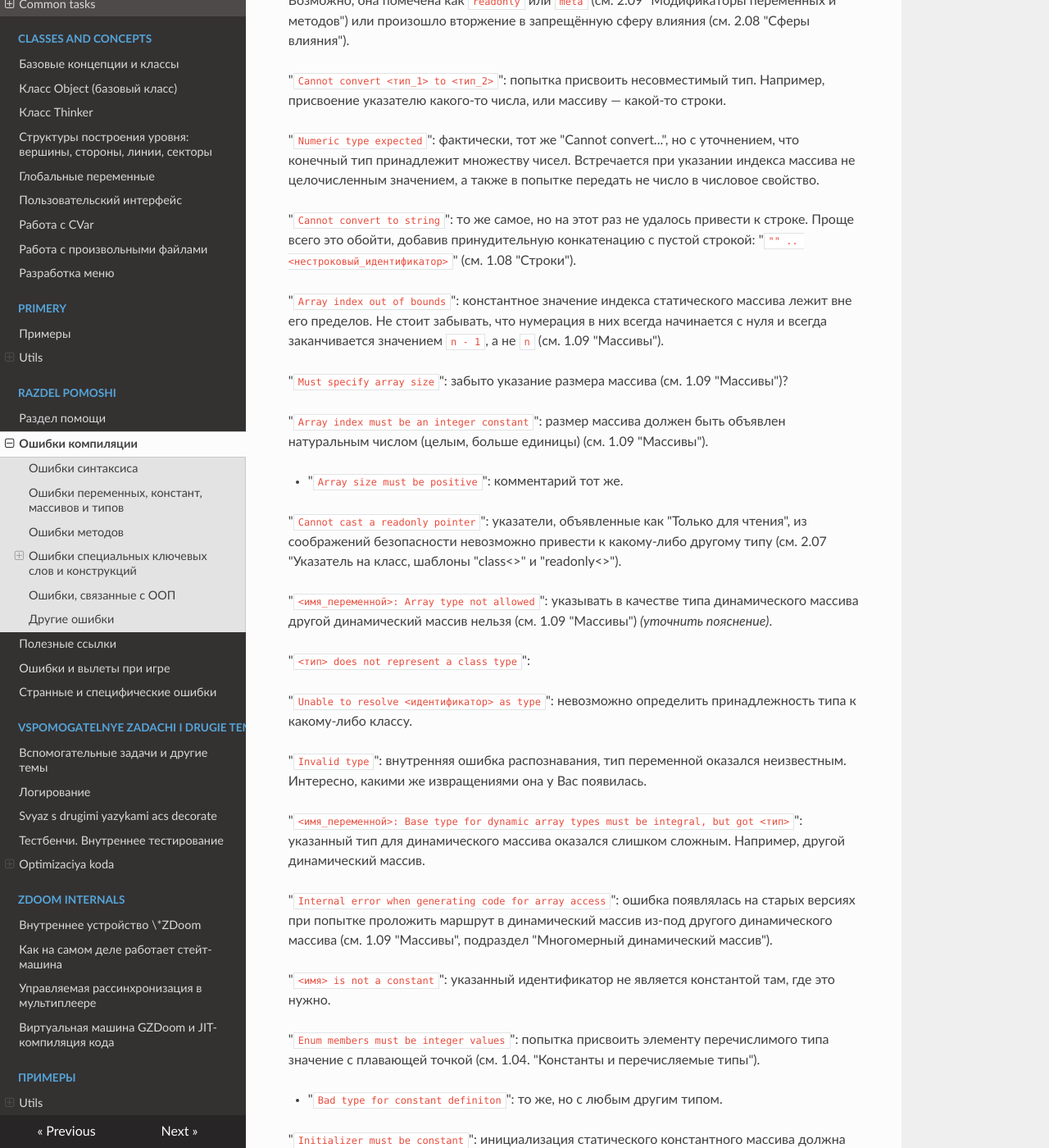
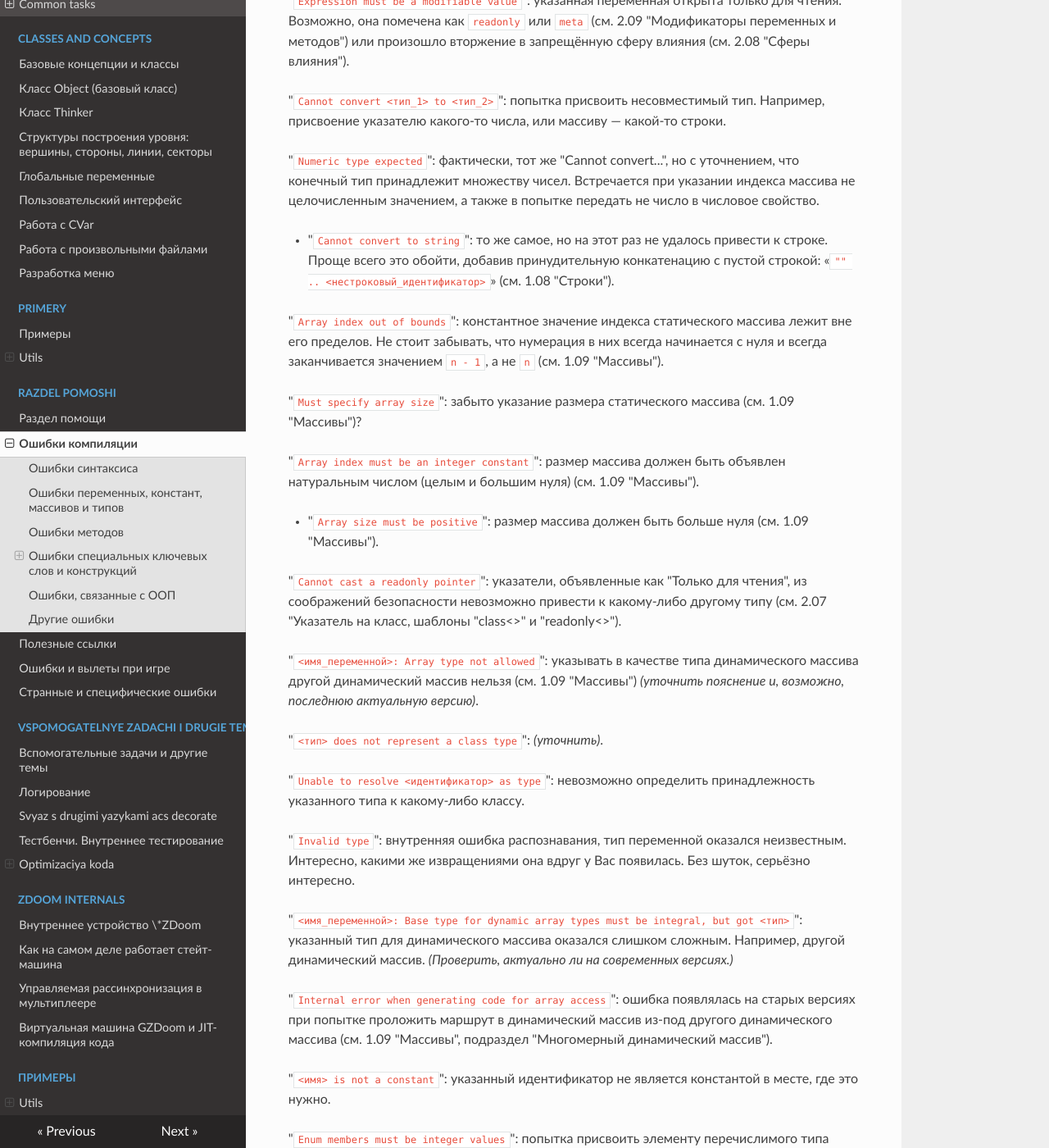
Before and after one commit to LLDM-Doom-Modding/zscript_rus_manual, an MkDocs documentation site: the page built from manual/razdel-pomoshi/4.01_spisok_oshibok_kompilyatora.md, in a window 1280 px wide and 1400 px high, scrolled down 1135 px. Shown: the whole window at 82% size. Built offline with MkDocs 1.6.1, drawn with Linux system fonts in a browser that asks for light colours; nearby versions of some CDN libraries; some of the changed text lies outside the part shown.

Commit message:
Глава "Список ошибок", обновил разделы синтаксиса и методов.

```diff
--- a/manual/razdel-pomoshi/4.01_spisok_oshibok_kompilyatora.md
+++ b/manual/razdel-pomoshi/4.01_spisok_oshibok_kompilyatora.md
@@ -18,7 +18,7 @@
 
 "`Compound initializer not implemented yet`": пока что инициализировать массивы значениями сразу (через "`= { <знач1>, <знач2>, ... };`") нельзя.
 
-* "`<имя_переменной>: Map types not implemented yet`": похоже, плюс-минус то же самое.
+"`<имя_переменной>: Map types not implemented yet`": встречалось в старых версиях, когда ещё не было шаблонного типа `Map<>` (хэш-таблицы).
 
 "`Invalid expression on left hand side of <имя>`": не удалось разобрать выражение слева от указанного слова.
 
@@ -32,31 +32,31 @@
 
 "`Numeric type expected`": фактически, тот же "Cannot convert...", но с уточнением, что конечный тип принадлежит множеству чисел. Встречается при указании индекса массива не целочисленным значением, а также в попытке передать не число в числовое свойство.
 
-"`Cannot convert to string`": то же самое, но на этот раз не удалось привести к строке. Проще всего это обойти, добавив принудительную конкатенацию с пустой строкой: "`"" .. <нестроковый_идентификатор>`" (см. 1.08 "Строки").
+* "`Cannot convert to string`": то же самое, но на этот раз не удалось привести к строке. Проще всего это обойти, добавив принудительную конкатенацию с пустой строкой: «`"" .. <нестроковый_идентификатор>`» (см. 1.08 "Строки").
 
 "`Array index out of bounds`": константное значение индекса статического массива лежит вне его пределов. Не стоит забывать, что нумерация в них всегда начинается с нуля и всегда заканчивается значением `n - 1`, а не `n` (см. 1.09 "Массивы").
 
-"`Must specify array size`": забыто указание размера массива (см. 1.09 "Массивы")?
+"`Must specify array size`": забыто указание размера статического массива (см. 1.09 "Массивы")?
 
-"`Array index must be an integer constant`": размер массива должен быть объявлен натуральным числом (целым, больше единицы) (см. 1.09 "Массивы").
+"`Array index must be an integer constant`": размер массива должен быть объявлен натуральным числом (целым и большим нуля) (см. 1.09 "Массивы").
 
-* "`Array size must be positive`": комментарий тот же.
+* "`Array size must be positive`": размер массива должен быть больше нуля (см. 1.09 "Массивы").
 
 "`Cannot cast a readonly pointer`": указатели, объявленные как "Только для чтения", из соображений безопасности невозможно привести к какому-либо другому типу (см. 2.07 "Указатель на класс, шаблоны "class<>" и "readonly<>").
 
-"`<имя_переменной>: Array type not allowed`": указывать в качестве типа динамического массива другой динамический массив нельзя (см. 1.09 "Массивы") _(уточнить пояснение)_.
+"`<имя_переменной>: Array type not allowed`": указывать в качестве типа динамического массива другой динамический массив нельзя (см. 1.09 "Массивы") _(уточнить пояснение и, возможно, последнюю актуальную версию)_.
 
-"`<тип> does not represent a class type`":
+"`<тип> does not represent a class type`": _(уточнить)_.
 
-"`Unable to resolve <идентификатор> as type`": невозможно определить принадлежность типа к какому-либо классу.
+"`Unable to resolve <идентификатор> as type`": невозможно определить принадлежность указанного типа к какому-либо классу.
 
-"`Invalid type`": внутренняя ошибка распознавания, тип переменной оказался неизвестным. Интересно, какими же извращениями она у Вас появилась.
+"`Invalid type`": внутренняя ошибка распознавания, тип переменной оказался неизвестным. Интересно, какими же извращениями она вдруг у Вас появилась. Без шуток, серьёзно интересно.
 
-"`<имя_переменной>: Base type for dynamic array types must be integral, but got <тип>`": указанный тип для динамического массива оказался слишком сложным. Например, другой динамический массив.
+"`<имя_переменной>: Base type for dynamic array types must be integral, but got <тип>`": указанный тип для динамического массива оказался слишком сложным. Например, другой динамический массив. _(Проверить, актуально ли на современных версиях.)_
 
 "`Internal error when generating code for array access`": ошибка появлялась на старых версиях при попытке проложить маршрут в динамический массив из-под другого динамического массива (см. 1.09 "Массивы", подраздел "Многомерный динамический массив").
 
-"`<имя> is not a constant`": указанный идентификатор не является константой там, где это нужно.
+"`<имя> is not a constant`": указанный идентификатор не является константой в месте, где это нужно.
 
 "`Enum members must be integer values`": попытка присвоить элементу перечислимого типа значение с плавающей точкой (см. 1.04. "Константы и перечисляемые типы").
 
@@ -64,15 +64,19 @@
 
 "`Initializer must be constant`": инициализация статического константного массива должна производиться также при помощи констант (см. 1.09 "Массивы", раздел "Статический массив" _(впоследствии, скорее всего, будет перенесено)_).
 
-"`Non-integral type in constant array`": в инициализации статического константного массива могут быть лишь целые числа, числа с плавающей точкой, неизменяемые указатели и строки.
+"`Non-integral type in constant array`": при инициализации статического константного массива могут быть лишь целые числа, числа с плавающей точкой, неизменяемые указатели и строки. В общем случае остальные типы могут как-либо измениться, в этом случае игра не сможет гарантировать постоянство значений массива.
+
+
 
 ## Ошибки методов
 
-"`All arguments after the first optional one need also be optional`": обязательный аргумент появился после аргумента со значением по умолчанию (см. 1.10 "Методы", подраздел "Синтаксис").
+"`All arguments after the first optional one need also be optional`": обязательный аргумент появился в коде после аргумента со значением по умолчанию (см. 1.10 "Методы", подраздел "Синтаксис").
 
 "`Too many arguments in call to <имя_метода>`"/"`Insufficient arguments in call to <имя_метода>`": количество переданных в метод аргументов больше/меньше того, что метод может принять.
 
 "`The return type of a function cannot be a dynamic array`": возвращаемым типом не может быть динамический массив. Увы.
+
+
 
 ## Ошибки специальных ключевых слов и конструкций
 
```
Also changed, not shown: other parts of manual/razdel-pomoshi/4.01_spisok_oshibok_kompilyatora.md (+1 -1 lines).
